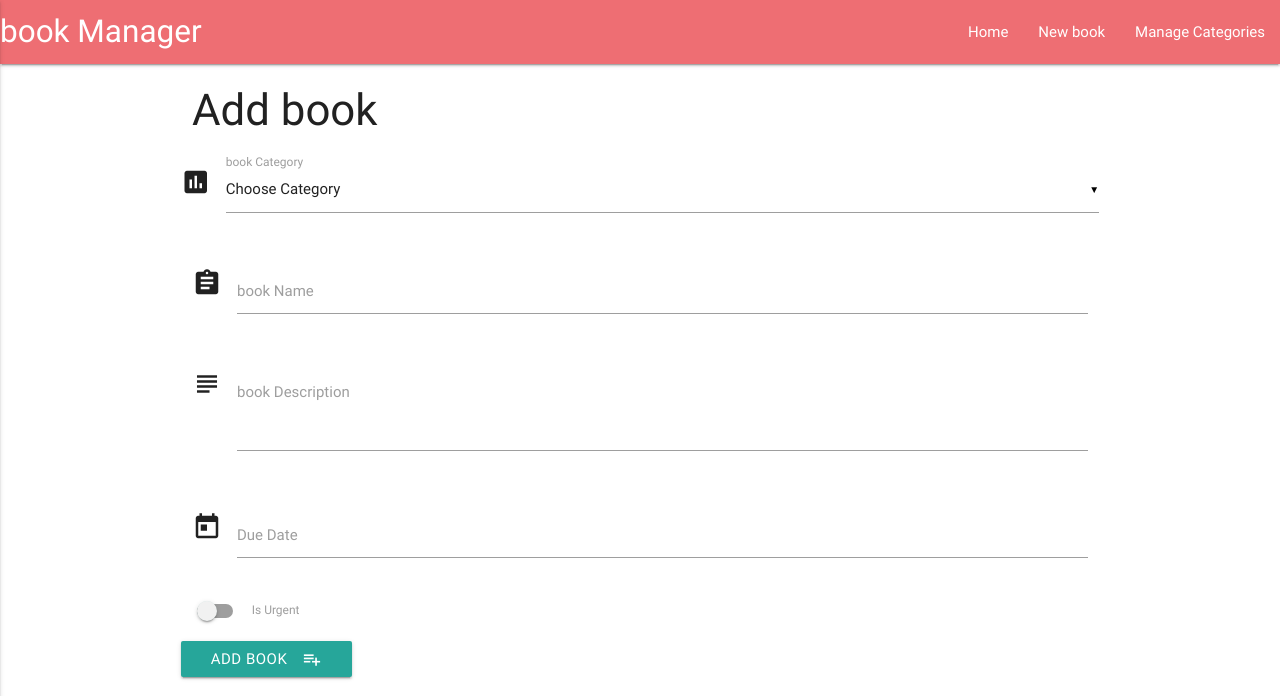
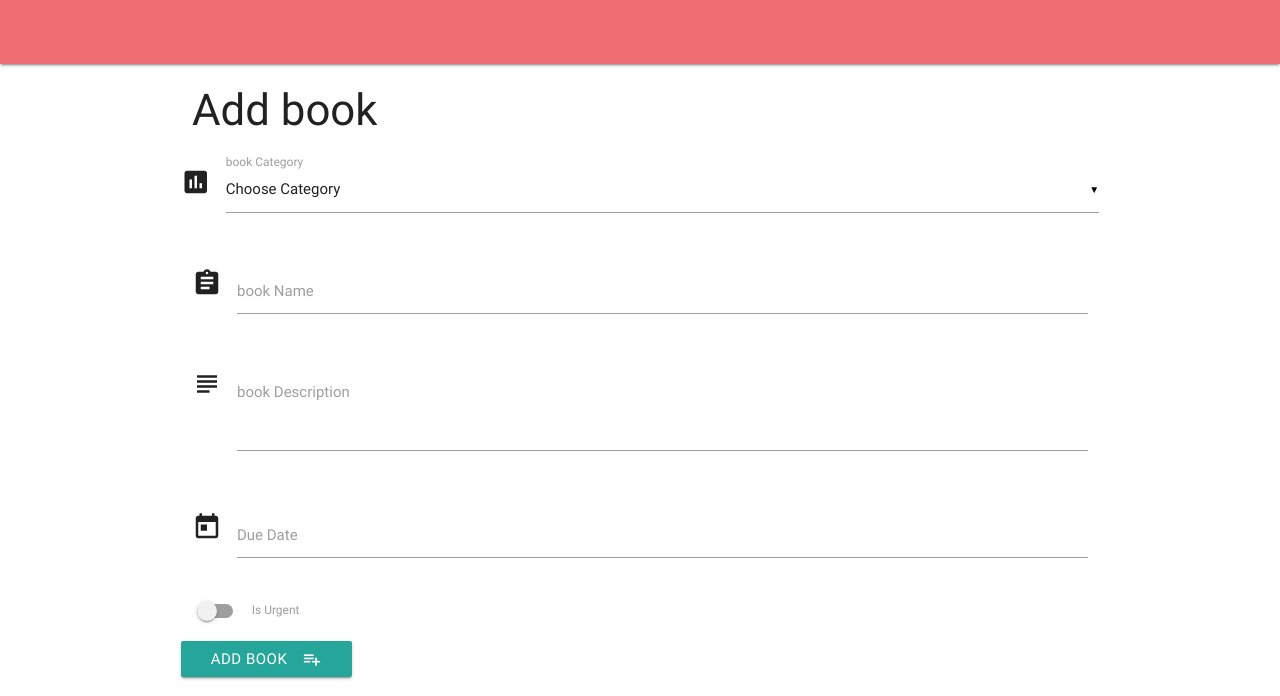
Before and after one commit to hooshyari/library, a Flask app: template templates/addbook.html in a window 1280 px wide. Shown: the top 696 px of the page. Run offline with Flask 2, Linux system fonts and the light colour scheme; the template is opened without the code that fills it, so the values that code supplies are empty; some libraries are stand-ins or nearby versions.

Commit message:
make it better

```diff
--- a/app.py
+++ b/app.py
@@ -4,20 +4,22 @@ from flask_pymongo import PyMongo
 from bson.objectid import ObjectId
 
 
+
 app = Flask(__name__)
-app.config["MONGO_DBNAME"] = 'codeinstituteflask'
-app.config["MONGO_URI"] = os.getenv('MONGO_URI', 'mongodb+srv://Mehrdad:leila110@cluster0-uaqnr.mongodb.net/codeinstituteflask?retryWrites=true&w=majority')
+#app.config["MONGO_DBNAME"] = 'codeinstituteflask'
+#app.config["MONGO_URI"] = os.getenv('MONGO_URI', 'mongodb+srv://Mehrdad:leila110@cluster0-uaqnr.mongodb.net/codeinstituteflask?retryWrites=true&w=majority')
+#app.config["MONGO_URI"] = os.getenv('MONGO_URI', 'mongodb+srv://Mehrdad:leila110@cluster0-uaqnr.mongodb.net/codeinstituteflask?retryWrites=true&w=majority')
 
-mongo = PyMongo(app)
+#Smongo = PyMongo(app)
 
 @app.route('/')
-@app.route('/get_book')
+#@app.route('/get_book')
 def get_book():
-    return render_template("book.html",
-                           book=mongo.db.book.find())
+    #return render_template("book.html", book=mongo.db.book.find())
+    return render_template("book.html")
 
 
-@app.route('/add_book')
+""" @app.route('/add_book')
 def add_book():
     return render_template('addbook.html',
                            categories=mongo.db.categories.find())
@@ -94,9 +96,12 @@ def insert_category():
 @app.route('/add_category')
 def add_category():
     return render_template('addcategory.html')
-
+"""
 
 if __name__ == '__main__':
-    app.run(host=os.environ.get('IP'),
-            port=int(os.environ.get('PORT')),
-            debug=True)
+    HOST = os.environ.get('SERVER_HOST', 'localhost')
+    try:
+        PORT = int(os.environ.get('SERVER_PORT', '5000'))
+    except ValueError:
+        PORT = 5000
+    app.run(HOST, PORT)
--- a/pakage.json
+++ /dev/null
@@ -1,3 +0,0 @@
-{
-  "workspaces": ["library"]
-}
--- a/templates/base.html
+++ b/templates/base.html
@@ -10,8 +10,8 @@
 <body>
     <header>
         <nav>
-            <div class="nav-wrapper">
-                <a href="{{url_for('get_book')}}" class="brand-logo">book Manager</a>
+<!--             <div class="nav-wrapper">
+                 <a href="{{url_for('get_book')}}" class="brand-logo">Library</a>
                 <a href="#" data-activates="mobile-demo" class="button-collapse"><i class="material-icons">menu</i></a>
                 <ul id="nav-mobile" class="right hide-on-med-and-down">
                     <li><a href="{{url_for('get_book')}}">Home</a></li>
@@ -23,7 +23,7 @@
                     <li><a href="{{url_for('add_book')}}">New book</a></li>
                     <li><a href="{{url_for('get_categories')}}">Manage Categories</a></li>
                 </ul>
-            </div>
+            </div>-->
         </nav>
     </header>
     <div class="container">
```
Also changed, not shown: templates/book.html (+8 -7 lines).
